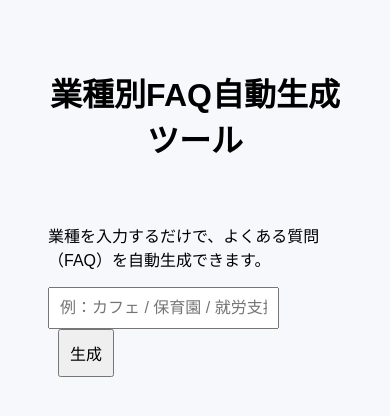
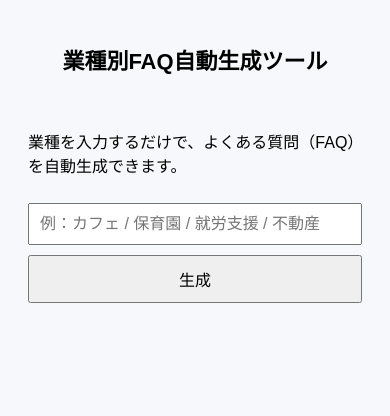
Before and after one commit to ibuank/faq-generator, a plain HTML site: page index.html in a window 390 px wide. Drawn offline with Linux system fonts and the light colour scheme.

Commit message:
Update index.html

```diff
--- a/index.html
+++ b/index.html
@@ -4,6 +4,7 @@
 <meta charset="UTF-8">
 <meta name="google-site-verification" content="dPL-Ic4QKXHCe8kmprnjYlBXY43yKDpe0bDdbpLkERk" />
 <meta name="description" content="カフェ・学校・就労支援など業種別にFAQを自動生成できる無料ツール">
+<meta name="viewport" content="width=device-width, initial-scale=1.0">
 <title>FAQ自動生成ツール｜業種別に質問を一発作成</title>
 <style>
 body {
@@ -38,6 +39,37 @@ button {
   border: none;
   padding: 6px 10px;
   cursor: pointer;
+}
+
+/* スマホ対応 */
+@media (max-width: 600px) {
+
+  body {
+    padding: 20px;
+  }
+
+  h1 {
+    font-size: 22px;
+  }
+
+  input, button {
+    width: 100%;
+    margin-top: 10px;
+    box-sizing: border-box;
+  }
+
+  button {
+    margin-left: 0;
+  }
+
+  .card {
+    padding: 12px;
+  }
+
+  .copy {
+    width: 100%;
+  }
+
 }
 </style>
 </head>
```
